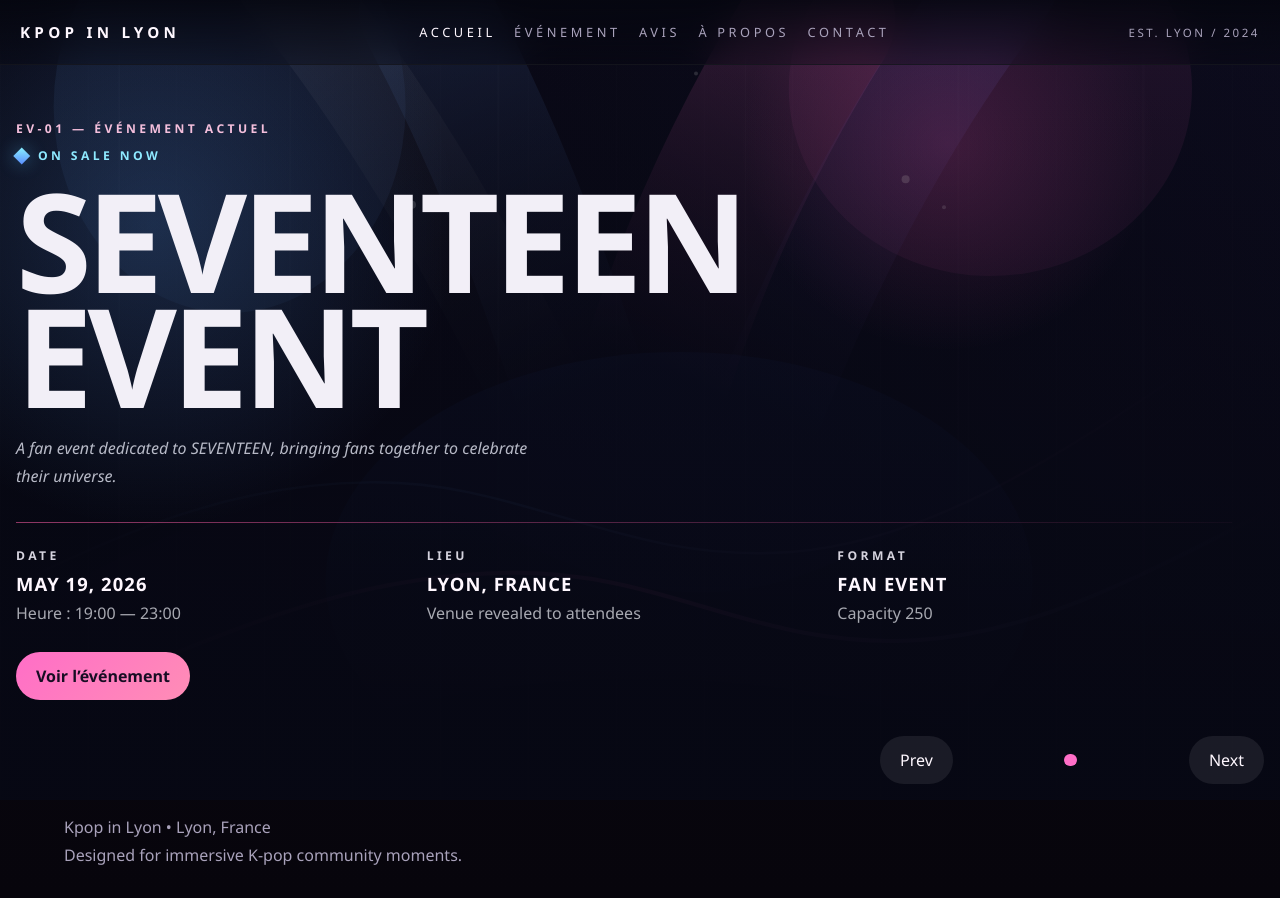
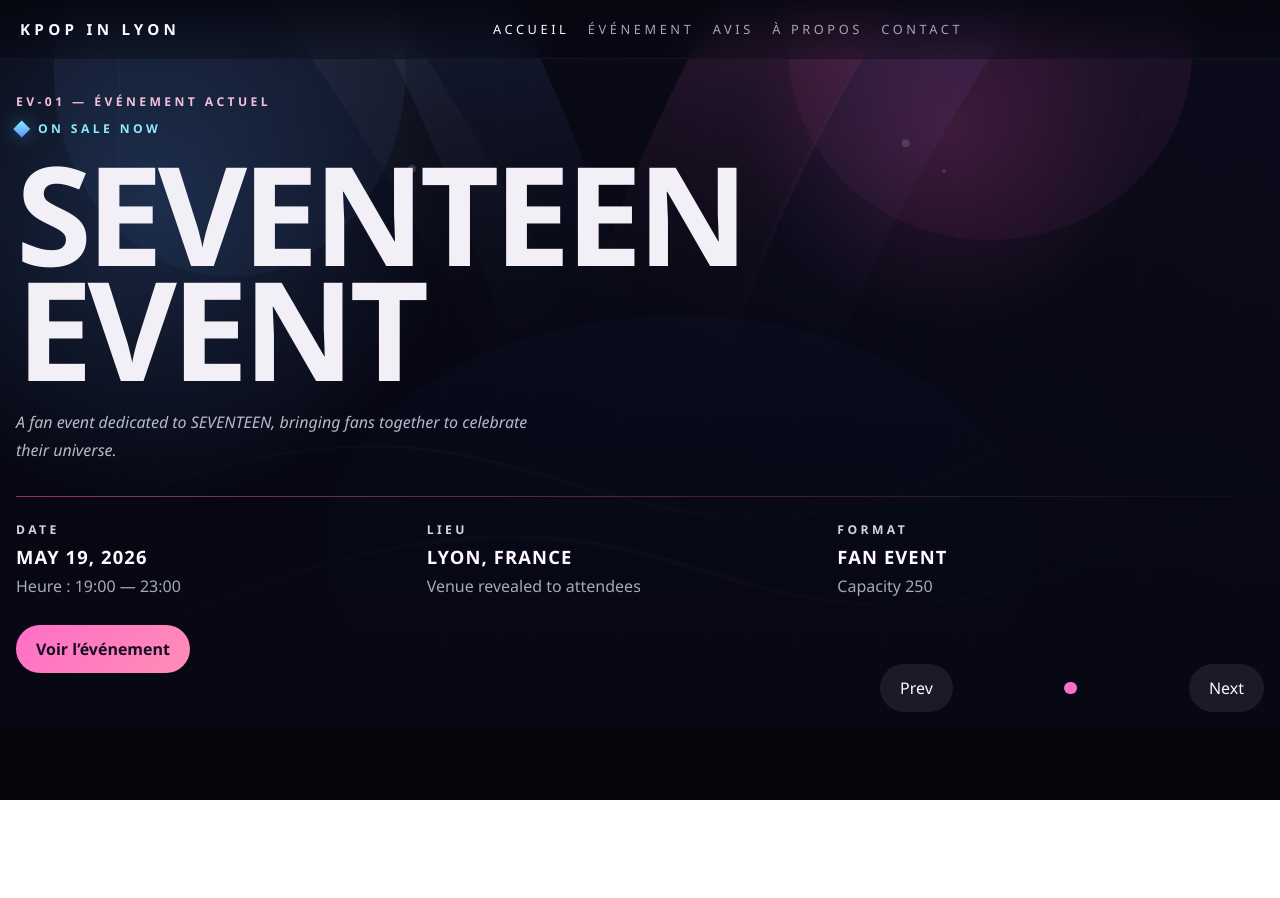
Before and after one commit to SonTonyD/kpop-in-lyon, an Angular app: page / in a window 1280 px wide. After the commit the page ends 800 px from the top, so only its background shows below. Built offline with nearby package versions, Linux system fonts and the light colour scheme.

Commit message:
Amélioration du layout

```diff
--- a/src/app/app.component.css
+++ b/src/app/app.component.css
@@ -1,5 +1,7 @@
 .app-shell {
   min-height: 100svh;
+  display: grid;
+  grid-template-rows: 1fr auto;
 }
 
 .site-header {
@@ -10,9 +12,13 @@
   align-items: center;
   justify-content: space-between;
   gap: 1rem;
-  padding: 1rem 1.25rem;
+  padding: 0.8rem 1.25rem;
   backdrop-filter: blur(18px);
-  background: linear-gradient(180deg, rgba(5, 6, 15, 0.88), rgba(5, 6, 15, 0.34));
+  background: linear-gradient(
+    180deg,
+    rgba(5, 6, 15, 0.88),
+    rgba(5, 6, 15, 0.34)
+  );
   border-bottom: 1px solid rgba(255, 255, 255, 0.05);
 }
 
@@ -30,8 +36,15 @@
   display: flex;
   gap: 1.15rem;
   overflow-x: auto;
+  overflow-y: hidden;
   justify-content: center;
   flex: 1;
+  scrollbar-width: none;
+  -ms-overflow-style: none;
+}
+
+.site-nav::-webkit-scrollbar {
+  display: none;
 }
 
 .site-nav a {
@@ -47,13 +60,18 @@
 }
 
 .site-nav a::after {
-  content: '';
+  content: "";
   position: absolute;
   right: 0;
   bottom: -0.2rem;
   width: 100%;
   height: 1px;
-  background: linear-gradient(90deg, transparent, var(--accent) 18%, transparent);
+  background: linear-gradient(
+    90deg,
+    transparent,
+    var(--accent) 18%,
+    transparent
+  );
   opacity: 0;
   transform: scaleX(0.5);
   transition:
@@ -82,7 +100,8 @@
 }
 
 main {
-  min-height: 100svh;
+  min-height: calc(100svh - var(--footer-space));
+  padding-top: var(--header-offset);
 }
 
 .site-footer {
@@ -90,7 +109,7 @@
   gap: 0.35rem;
   width: min(72rem, calc(100% - 2rem));
   margin: 0 auto;
-  padding: 1rem 0 2rem;
+  padding: 0.5rem 0 1rem;
   color: var(--text-soft);
 }
 
@@ -102,7 +121,7 @@
   .site-header {
     flex-direction: column;
     align-items: flex-start;
-    padding-inline: 1rem;
+    padding: 0.7rem 1rem;
   }
 
   .site-nav {
--- a/src/app/app.component.html
+++ b/src/app/app.component.html
@@ -13,16 +13,9 @@
         </a>
       }
     </nav>
-
-    <p class="header-note">EST. LYON / 2024</p>
   </header>
 
   <main>
     <router-outlet></router-outlet>
   </main>
-
-  <footer class="site-footer">
-    <p>Kpop in Lyon • Lyon, France</p>
-    <p>Designed for immersive K-pop community moments.</p>
-  </footer>
 </div>
--- a/src/app/pages/about-page.component.css
+++ b/src/app/pages/about-page.component.css
@@ -1,8 +1,8 @@
 .about-page {
   width: min(72rem, calc(100% - 2rem));
-  min-height: calc(100svh - 5rem);
+  min-height: calc(100svh - var(--header-offset) - var(--footer-space));
   margin: 0 auto;
-  padding: 6.5rem 0 3rem;
+  padding: 1rem 0 1.5rem;
   display: grid;
   gap: 1.25rem;
 }
--- a/src/app/pages/contact-page.component.css
+++ b/src/app/pages/contact-page.component.css
@@ -1,5 +1,5 @@
 .contact-page {
-  padding-bottom: 4rem;
+  padding-bottom: 1.5rem;
   padding-inline: 0.75rem;
 }
 
--- a/src/app/pages/event-page.component.css
+++ b/src/app/pages/event-page.component.css
@@ -1,6 +1,7 @@
 .event-hero {
   position: relative;
-  min-height: 100svh;
+  margin-top: calc(-1 * var(--header-offset));
+  min-height: calc(100svh - var(--footer-space));
   background-position: center;
   background-size: cover;
   overflow: hidden;
@@ -40,12 +41,12 @@
 .event-content {
   position: relative;
   z-index: 1;
-  min-height: 100svh;
+  min-height: calc(100svh - var(--footer-space));
   display: grid;
   align-items: center;
   width: min(88rem, calc(100% - 2rem));
   margin: 0 auto;
-  padding: 6.75rem 0 3rem;
+  padding: calc(var(--header-offset) + 1rem) 0 1.5rem;
 }
 
 .event-copy {
@@ -204,7 +205,7 @@
 @media (max-width: 40rem) {
   .event-content {
     width: min(100%, calc(100% - 1.25rem));
-    padding-top: 8.5rem;
+    padding-top: calc(var(--header-offset) + 0.75rem);
   }
 
   .event-copy h1 {
--- a/src/app/pages/home-page.component.css
+++ b/src/app/pages/home-page.component.css
@@ -1,7 +1,8 @@
 .hero-carousel {
   position: relative;
-  height: 100svh;
-  min-height: 100svh;
+  margin-top: calc(-1 * var(--header-offset));
+  height: calc(100svh - var(--footer-space));
+  min-height: calc(100svh - var(--footer-space));
   overflow: hidden;
 }
 
@@ -63,7 +64,7 @@
   width: min(88rem, calc(100% - 2rem));
   height: 100%;
   margin: 0 auto;
-  padding: 6.75rem 0 5.5rem;
+  padding: calc(var(--header-offset) + 1rem) 0 4rem;
 }
 
 .slide-panel {
@@ -251,7 +252,7 @@
 @media (max-width: 40rem) {
   .slide-shell {
     width: min(100%, calc(100% - 1.25rem));
-    padding-top: 8.5rem;
+    padding-top: calc(var(--header-offset) + 0.75rem);
   }
 
   .slide-panel h1 {
--- a/src/app/pages/reviews-page.component.css
+++ b/src/app/pages/reviews-page.component.css
@@ -1,7 +1,7 @@
 .page-shell {
   width: min(72rem, calc(100% - 2rem));
   margin: 0 auto;
-  padding: 7rem 0 4rem;
+  padding: 1rem 0 1.5rem;
 }
 
 .reviews-grid {
--- a/src/styles.css
+++ b/src/styles.css
@@ -9,6 +9,8 @@
   --accent-alt: #68a8ff;
   --border-soft: rgba(255, 255, 255, 0.12);
   --shadow-soft: 0 24px 70px rgba(3, 3, 12, 0.42);
+  --header-offset: 4.8rem;
+  --footer-space: 4.5rem;
 }
 
 *,
@@ -118,7 +120,7 @@
 
 .home-section,
 .page-shell {
-  padding-top: 3rem;
+  padding-top: 1.5rem;
 }
 
 .section-heading {
@@ -128,6 +130,7 @@
 .page-shell {
   width: min(72rem, calc(100% - 2rem));
   margin: 0 auto;
+  min-height: calc(100svh - var(--header-offset) - var(--footer-space));
 }
 
 .section-heading h1,
@@ -142,3 +145,10 @@
   font-size: 1rem;
   line-height: 1.65;
 }
+
+@media (max-width: 44rem) {
+  :root {
+    --header-offset: 7.4rem;
+    --footer-space: 4.25rem;
+  }
+}
```
